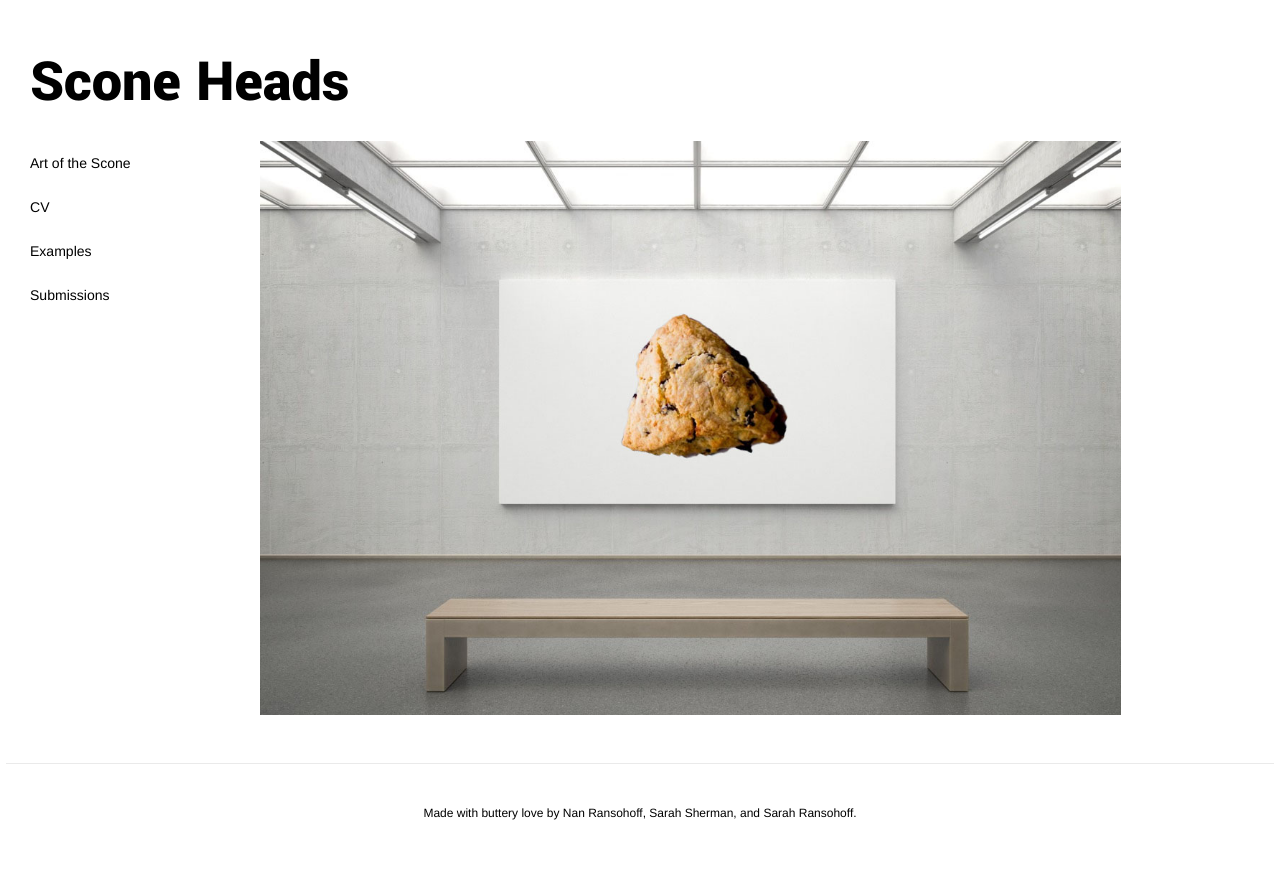
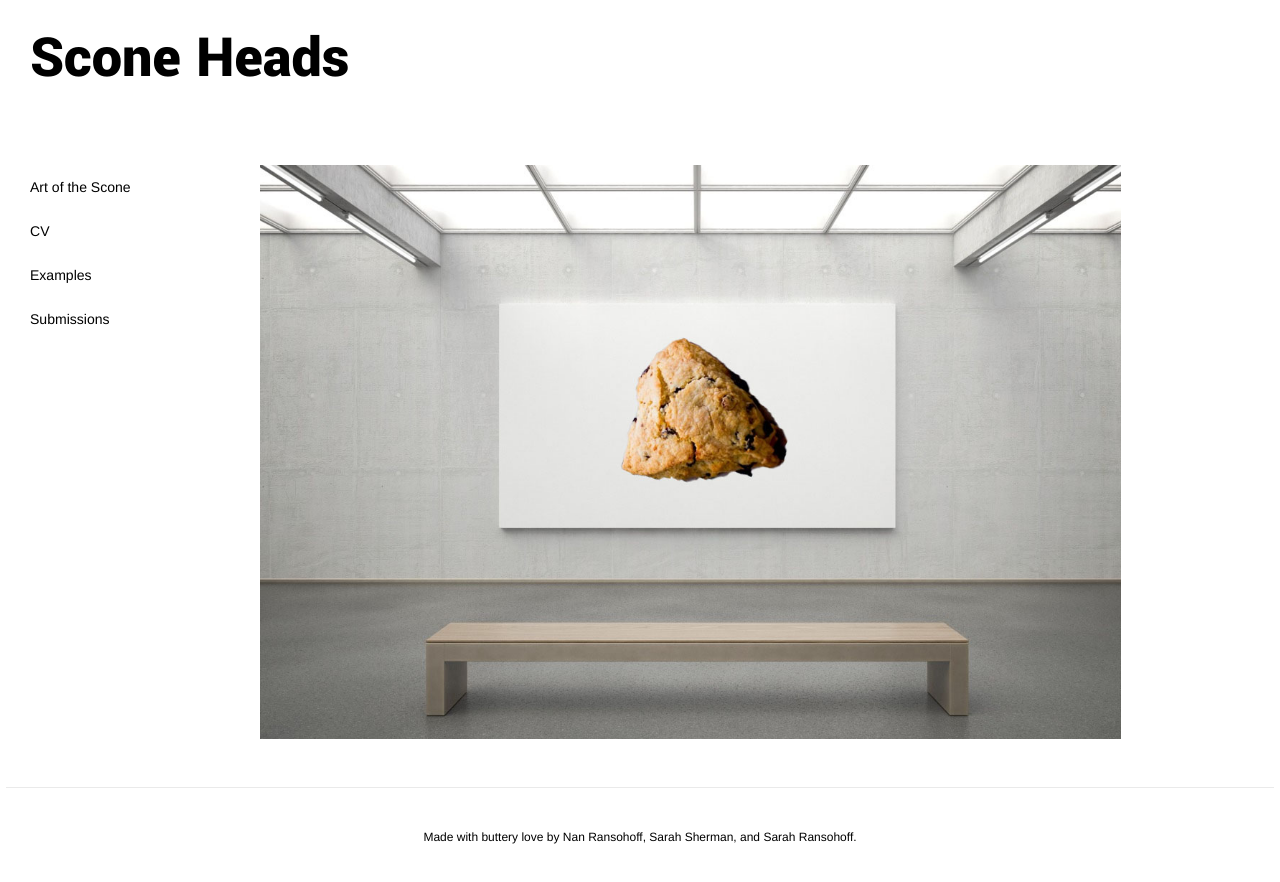
Before and after one commit to sranso/scone-heads, a Next.js app: page / in a window 1280 px wide. Shown: the top 882 px of the page. Built offline with nearby package versions, Linux system fonts and the light colour scheme.

Commit message:
Add cv and art layouts.

```diff
--- a/components/EasterEggs.module.css
+++ b/components/EasterEggs.module.css
@@ -1,3 +1,5 @@
+/* TODO why isn't this working */
+
 .scorgy {
 	position: absolute;;
 }
--- /dev/null
+++ b/components/Layout.js
@@ -0,0 +1,35 @@
+import Head from 'next/head'
+import { useState } from 'react';
+
+import ScorgyEasterEgg from '../components/ScorgyEasterEgg'
+import styles from '../styles/Home.module.css'
+
+const Layout = (props) => {
+  const [count, setCount] = useState(0)
+
+  return (
+	<div className={styles.container} onClick={() => setCount(count + 1)}>
+      <Head>
+        <title>Scone Heads</title>
+        <meta name="description" content="Scone Heads. For scone lovers, by scone lovers. Made by Nan Ransohoff, Sarah Ransohoff, and Sarah Sherman."/>
+        <link rel="icon" href="/favicon.ico" />
+        <link href="https://fonts.googleapis.com/css2?family=Yantramanav:wght@100;900&display=swap" rel="stylesheet"/>
+      </Head>
+
+      <ScorgyEasterEgg count={count} setCount={setCount} />
+	  <h1>
+        Scone Heads
+      </h1>
+
+      {props.children}
+
+      <footer className={styles.footer}>
+        <p>Made with buttery love by Nan Ransohoff, Sarah Sherman, and&nbsp;
+          <a href="https://sarahransohoff.com" target="_blank">Sarah Ransohoff</a>.
+        </p>
+      </footer>
+    </div>
+	)
+ }
+
+export default Layout
--- a/components/ScorgyEasterEgg.js
+++ b/components/ScorgyEasterEgg.js
@@ -1,10 +1,8 @@
 import styles from '../styles/EasterEggs.module.css'
 import homeStyles from '../styles/Home.module.css'
 
-
 const ScorgyEasterEgg = ({ count, setCount }) => {
-	if (count === 0 || count % 3 !== 0) return <div />;
-
+	if (count === 0 || count % 3 !== 0) return <span />;
 
 	setTimeout(() => setCount(0), 1000)
 	return (
--- a/pages/index.js
+++ b/pages/index.js
@@ -1,38 +1,21 @@
-import Head from 'next/head'
 import Link from 'next/link'
-import { useState, useEffect } from 'react';
 
-import ScorgyEasterEgg from '../components/ScorgyEasterEgg'
+import Layout from '../components/Layout'
 import styles from '../styles/Home.module.css'
 
 export default function Home() {
-  const [count, setCount] = useState(0)
-
   return (
-    <div className={styles.container} onClick={() => setCount(count + 1)}>
-      <Head>
-        <title>Scone Heads</title>
-        <meta name="description" content="Scone Heads. For scone lovers, by scone lovers. Made by Nan Ransohoff, Sarah Ransohoff, and Sarah Sherman."/>
-        <link rel="icon" href="/favicon.ico" />
-        <link href="https://fonts.googleapis.com/css2?family=Yantramanav:wght@100;900&display=swap" rel="stylesheet"/>
-      </Head>
-
-      <ScorgyEasterEgg count={count} setCount={setCount} />
-
+    <Layout>
       <main className={styles.main}>
-        <h1 className={styles.title}>
-          Scone Heads
-        </h1>
-
         <div className={styles.linkImageContainer}>
           <div className={styles.linkWrapper}>
-            <Link href="/">
+            <Link href="/art-of-the-scone">
               <a>
                 <h3 className={styles.link}>Art of the Scone</h3>
               </a>
             </Link>
 
-            <Link href="/">
+            <Link href="/cv">
               <a>
                 <h3 className={styles.link}>CV</h3>
               </a>
@@ -52,12 +35,6 @@ export default function Home() {
           </div>
         </div>
       </main>
-
-      <footer className={styles.footer}>
-        <p>Made with buttery love by Nan Ransohoff, Sarah Sherman, and&nbsp;
-          <a href="https://sarahransohoff.com" target="_blank">Sarah Ransohoff</a>.
-        </p>
-      </footer>
-    </div>
+    </Layout>
   )
 }
--- a/styles/Home.module.css
+++ b/styles/Home.module.css
@@ -8,7 +8,7 @@
 }
 
 .main {
-  padding:4rem 2rem;
+  padding: 0rem 2rem 4rem;
   flex: 1;
   display: flex;
   flex-direction: column;
@@ -65,10 +65,8 @@
   line-height: 1.5rem;
 }
 
-.title {
-  margin: 0 0 2rem;
-  line-height: 1.15;
-  font-size: 5rem;
+.comingSoon {
+  flex: 1;
 }
 
 @keyframes blink {
@@ -85,6 +83,7 @@
 .scorgy {
   position: absolute;;
 }
+
 .scorgy img {
   max-width: 100%;
   height: auto;
@@ -94,6 +93,9 @@
 
 
 @media (min-width: 600px) {
+  .main {
+    padding-top: 4rem;
+  }
   .linkImageContainer {
     flex-direction: row;
   }
--- a/styles/globals.css
+++ b/styles/globals.css
@@ -18,4 +18,7 @@ a {
 
 h1 {
   font-family: 'Yantramanav', sans-serif;
+  margin: 2rem;
+  line-height: 1.15;
+  font-size: 5rem;
 }
```
Also changed, not shown: pages/art-of-the-scone.js (added, +10 -0 lines), pages/cv.js (added, +10 -0 lines).
